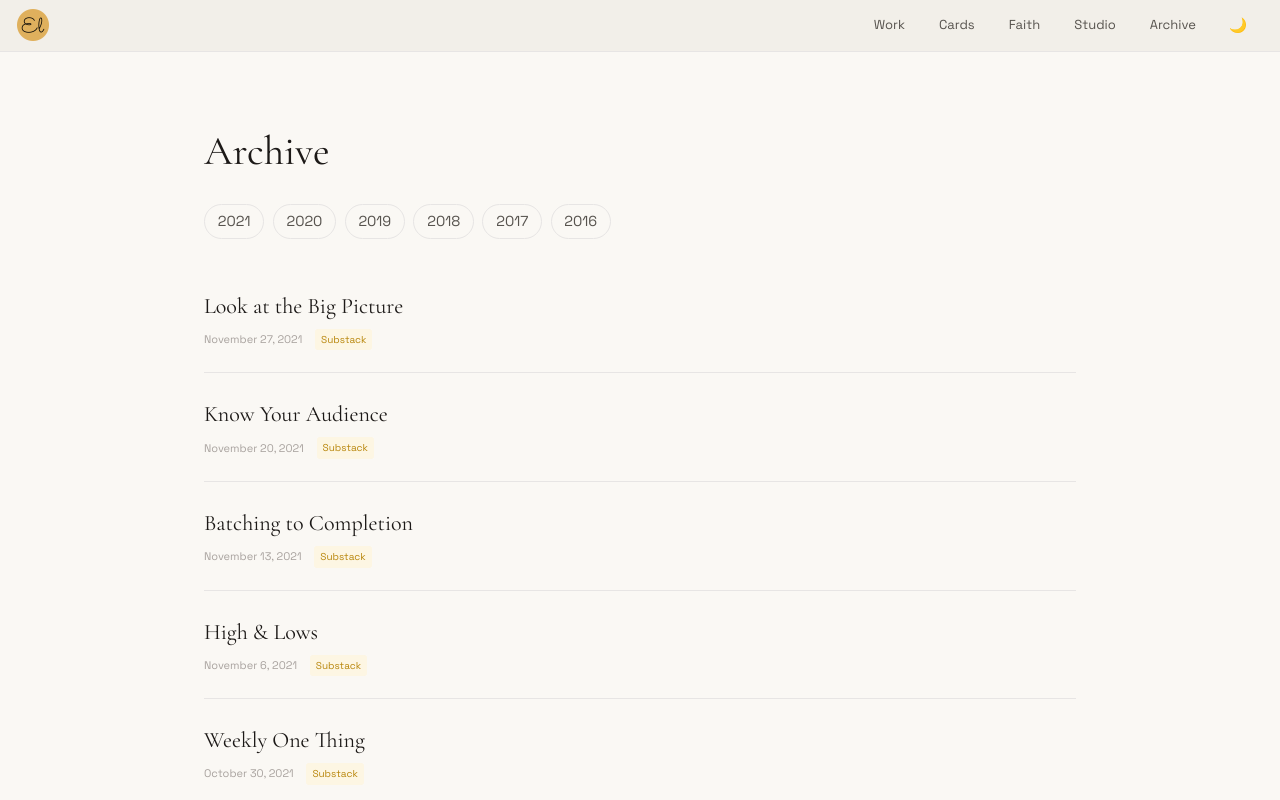
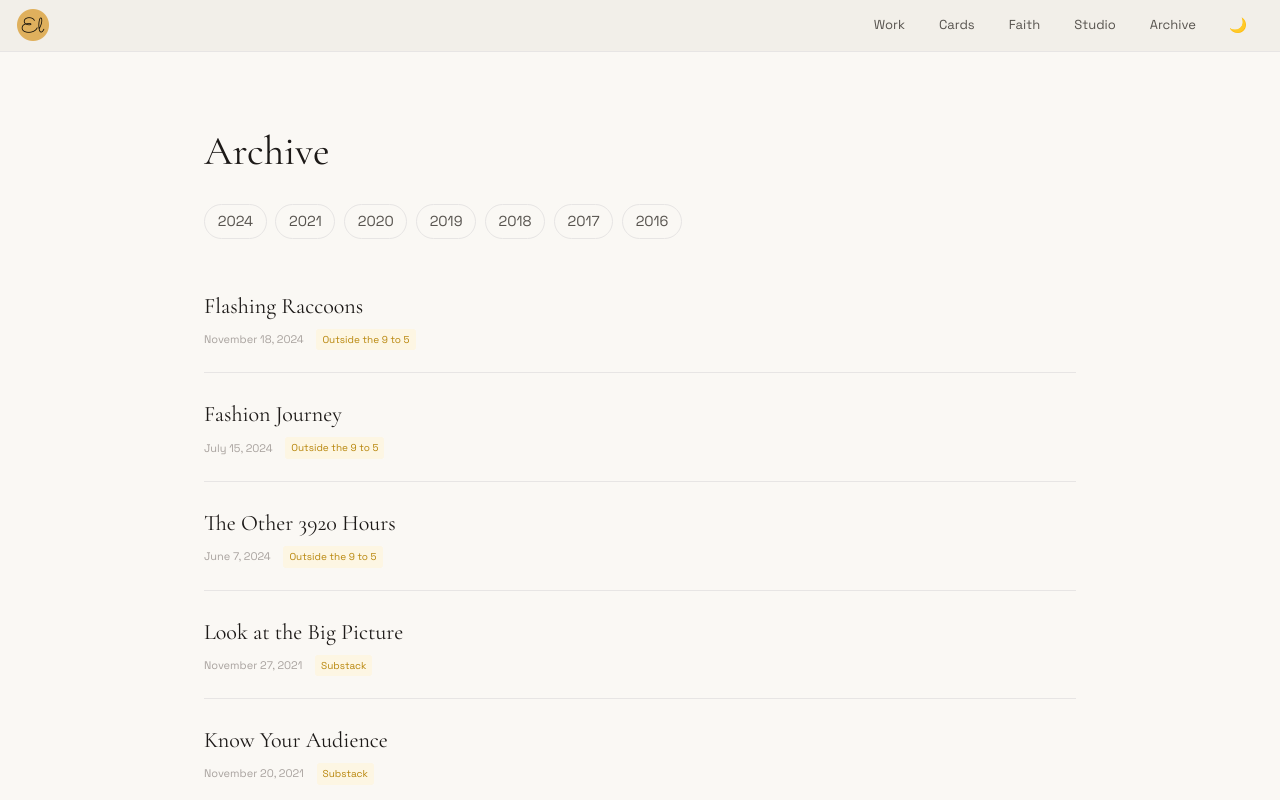
Before and after one commit to theCreedo/ericjmlee-next, a Next.js app: page /archive in a window 1280 px wide. Shown: the top 800 px of the page. Built offline with nearby package versions, Linux system fonts and the light colour scheme.

Commit message:
feat(archive): add outsidethe9to5 source and posts
New 'wordpress-o9to5' source type with "Outside the 9 to 5" label.
Three post stubs: The Other 3920 Hours, Fashion Journey, Flashing Raccoons.

```diff
--- a/lib/archive.js
+++ b/lib/archive.js
@@ -14,6 +14,7 @@ function inferSource(link, id, date) {
     return link.includes('web.archive.org') ? 'ut-blog-archived' : 'ut-blog'
   }
   if (link.includes('substack.com')) return 'substack'
+  if (link.includes('outsidethe9to5life.wordpress.com')) return 'wordpress-o9to5'
   return 'external'
 }
 
--- a/next.config.js
+++ b/next.config.js
@@ -61,6 +61,12 @@ const nextConfig = {
         hostname: 'www.cs.utexas.edu',
         port: '',
         pathname: '/**',
+      },
+      {
+        protocol: 'https',
+        hostname: 'outsidethe9to5life.wordpress.com',
+        port: '',
+        pathname: '/**',
       }
     ],
   },
--- a/pages/archive/index.js
+++ b/pages/archive/index.js
@@ -2,9 +2,7 @@ import Head from 'next/head'
 import Link from 'next/link'
 import { useRouter } from 'next/router'
 import Layout, { siteTitle } from '../../components/layout'
-import ExploreFooter from '../../components/ExploreFooter'
 import { getArchiveData, getArchiveYears } from '../../lib/archive'
-import { getSortedPostsData } from '../../lib/posts'
 import Date from '../../components/date'
 import styles from './archive.module.css'
 
@@ -13,6 +11,7 @@ const SOURCE_LABELS = {
   'ut-blog': 'UT CS Blog',
   'ut-blog-archived': 'UT CS Blog (archived)',
   substack: 'Substack',
+  'wordpress-o9to5': 'Outside the 9 to 5',
   internal: null,
   external: 'External',
   'cs371p': 'CS371p Fall 2016',
@@ -22,7 +21,7 @@ const SOURCE_LABELS = {
 
 const INTERNAL_SOURCES = new Set(['internal', 'cs371p', 'cs373', 'github-blog'])
 
-export default function Archive({ posts, years, recentPosts }) {
+export default function Archive({ posts, years }) {
   const router = useRouter()
   const { year } = router.query
 
@@ -105,7 +104,6 @@ export default function Archive({ posts, years, recentPosts }) {
           No posts match the selected filters.
         </p>
       )}
-      <ExploreFooter posts={recentPosts} />
     </Layout>
   )
 }
@@ -113,6 +111,5 @@ export default function Archive({ posts, years, recentPosts }) {
 export async function getStaticProps() {
   const posts = getArchiveData()
   const years = getArchiveYears(posts)
-  const recentPosts = getSortedPostsData().slice(0, 3)
-  return { props: { posts, years, recentPosts } }
+  return { props: { posts, years } }
 }
--- /dev/null
+++ b/posts/fashion-journey.md
@@ -0,0 +1,8 @@
+---
+title: "Fashion Journey"
+date: "2024-07-15"
+description: "An indulgent, insightful look at a fashion journey — how it started, what it means, and where it's going."
+source: "wordpress-o9to5"
+original_link: "https://outsidethe9to5life.wordpress.com/2024/07/15/fashion-journey/"
+unpublished: false
+---
--- /dev/null
+++ b/posts/flashing-raccoons.md
@@ -0,0 +1,8 @@
+---
+title: "Flashing Raccoons"
+date: "2024-11-18"
+description: "A perspective on bouldering — terms to know, moves to learn, and how to not be a hater."
+source: "wordpress-o9to5"
+original_link: "https://outsidethe9to5life.wordpress.com/2024/11/18/flashing-raccoons/"
+unpublished: false
+---
--- /dev/null
+++ b/posts/the-other-3920-hours.md
@@ -0,0 +1,8 @@
+---
+title: "The Other 3920 Hours"
+date: "2024-06-07"
+description: "There are 8760 hours in a year. 1,920 at work. 2,920 asleep. What do you do with the other 3,920?"
+source: "wordpress-o9to5"
+original_link: "https://outsidethe9to5life.wordpress.com/2024/06/07/the-other-3920-hours/"
+unpublished: false
+---
```
